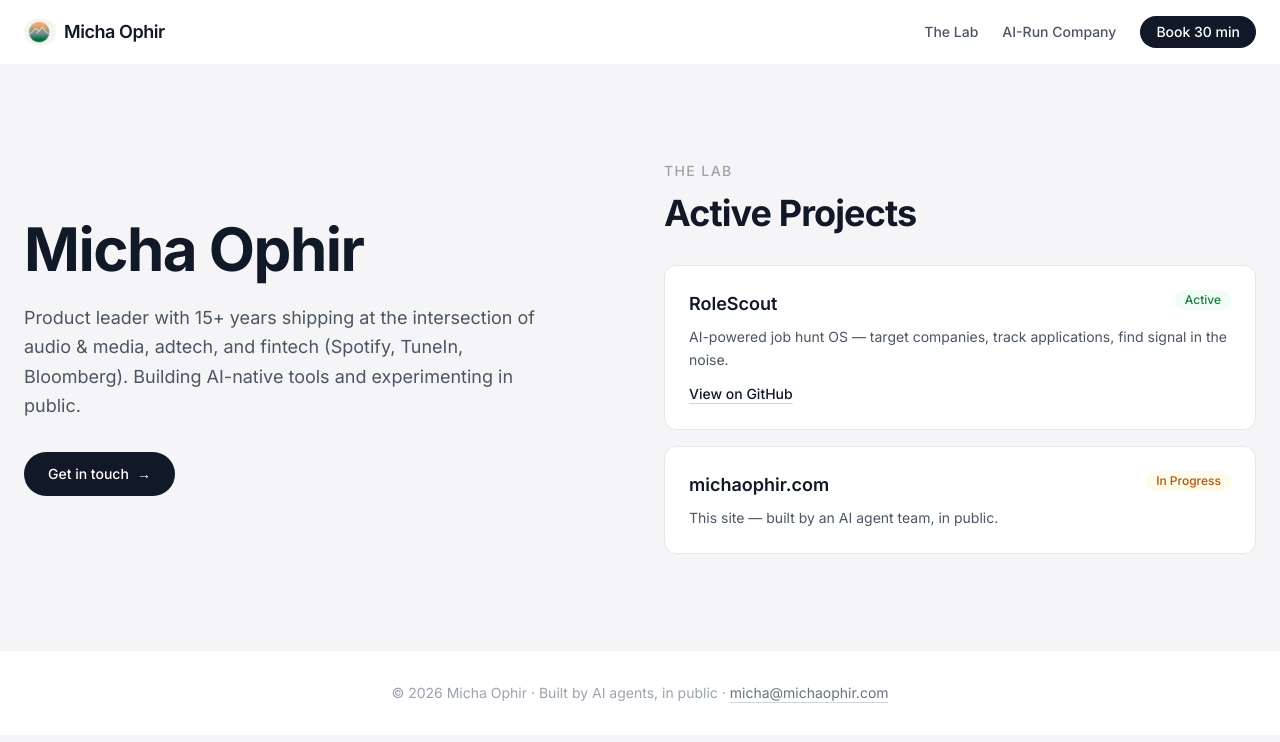
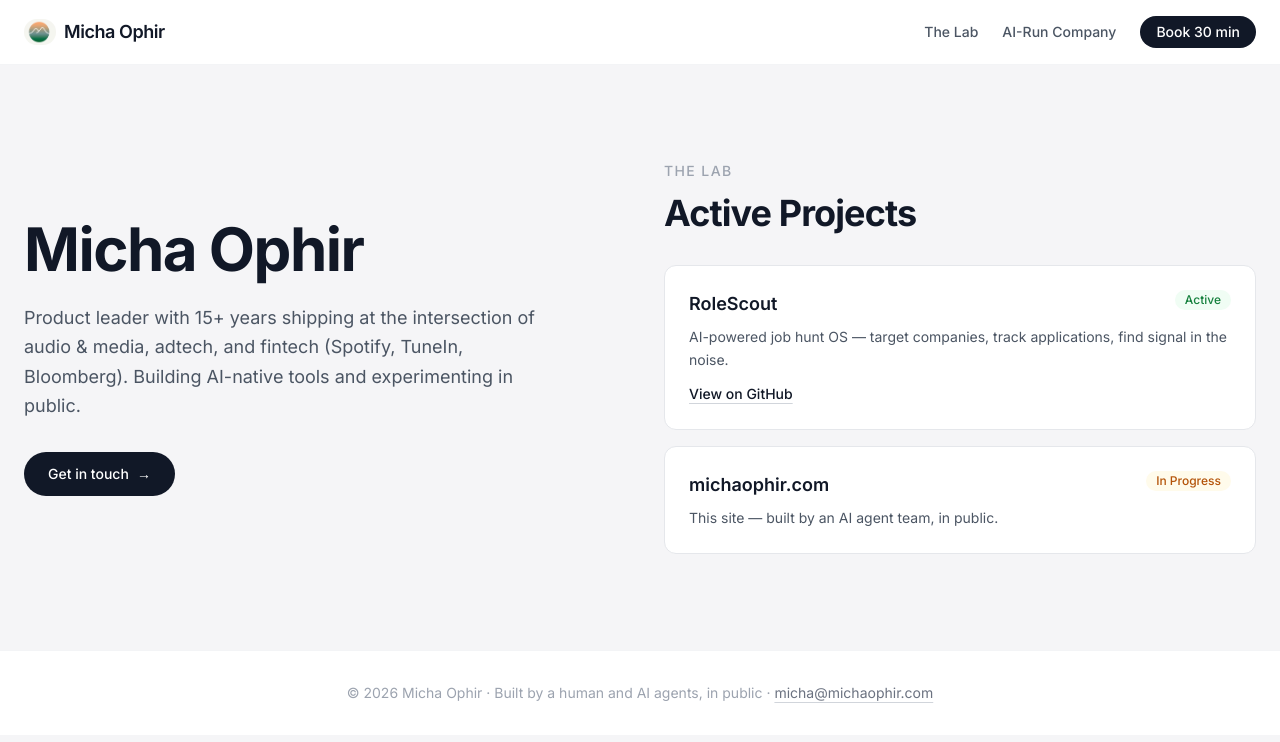
Before and after one commit to michaophir/michaophir-site, a Next.js app: page / in a window 1280 px wide. Shown: the top 742 px of the page. Built offline with nearby package versions, Linux system fonts and the light colour scheme.

Commit message:
Updated foter

```diff
--- a/components/footer.tsx
+++ b/components/footer.tsx
@@ -2,7 +2,7 @@ export default function Footer() {
   return (
     <footer className="border-t border-gray-100 bg-white py-8">
       <div className="mx-auto max-w-7xl px-6 text-center text-sm text-gray-400">
-        &copy; 2026 Micha Ophir &middot; Built by AI agents, in public &middot;{" "}
+        &copy; 2026 Micha Ophir &middot; Built by a human and AI agents, in public &middot;{" "}
         <a
           href="mailto:micha@michaophir.com"
           className="text-gray-500 underline decoration-gray-300 underline-offset-4 transition hover:text-gray-900 hover:decoration-gray-900"
```
